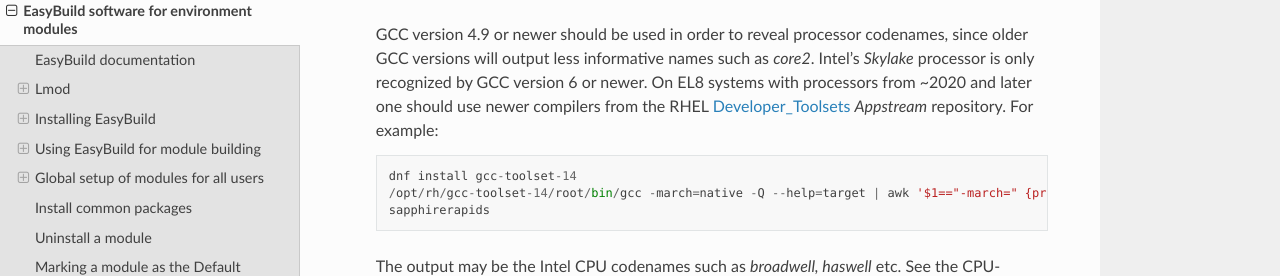
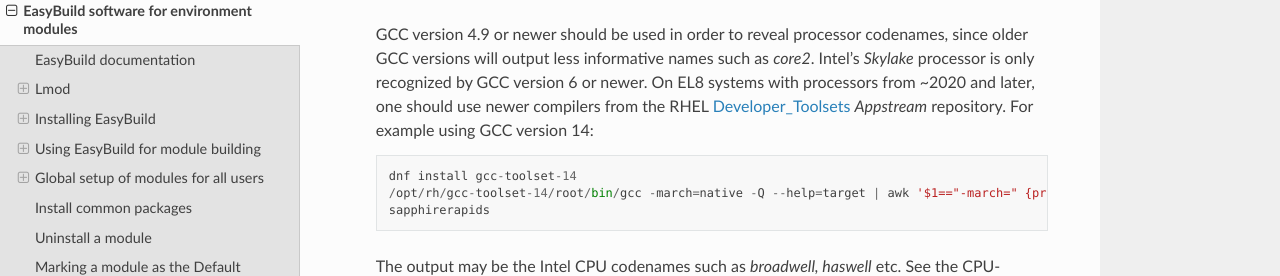
Before and after one commit to OleHolmNielsen/Niflheim_system, a Sphinx documentation site: the page built from docs/EasyBuild_modules.rst, in a window 1280 px wide and 900 px high, scrolled down 9711 px. Shown: the part 209-485 px from the top of the window. Built offline with Sphinx 7.4.7 and the Read the Docs theme 3.1.0, drawn with Linux system fonts in a browser that asks for light colours.

Commit message:
Minor edit

```diff
--- a/docs/EasyBuild_modules.rst
+++ b/docs/EasyBuild_modules.rst
@@ -401,8 +401,8 @@ We have found the following solutions:
 
   GCC version 4.9 or newer should be used in order to reveal processor codenames, since older GCC versions will output less informative names such as *core2*.
   Intel's *Skylake* processor is only recognized by GCC version 6 or newer.
-  On EL8 systems with processors from ~2020 and later one should use newer compilers from the RHEL Developer_Toolsets_ *Appstream* repository.
-  For example::
+  On EL8 systems with processors from ~2020 and later, one should use newer compilers from the RHEL Developer_Toolsets_ *Appstream* repository.
+  For example using GCC version 14::
 
     dnf install gcc-toolset-14
     /opt/rh/gcc-toolset-14/root/bin/gcc -march=native -Q --help=target | awk '$1=="-march=" {print $2}'
```
